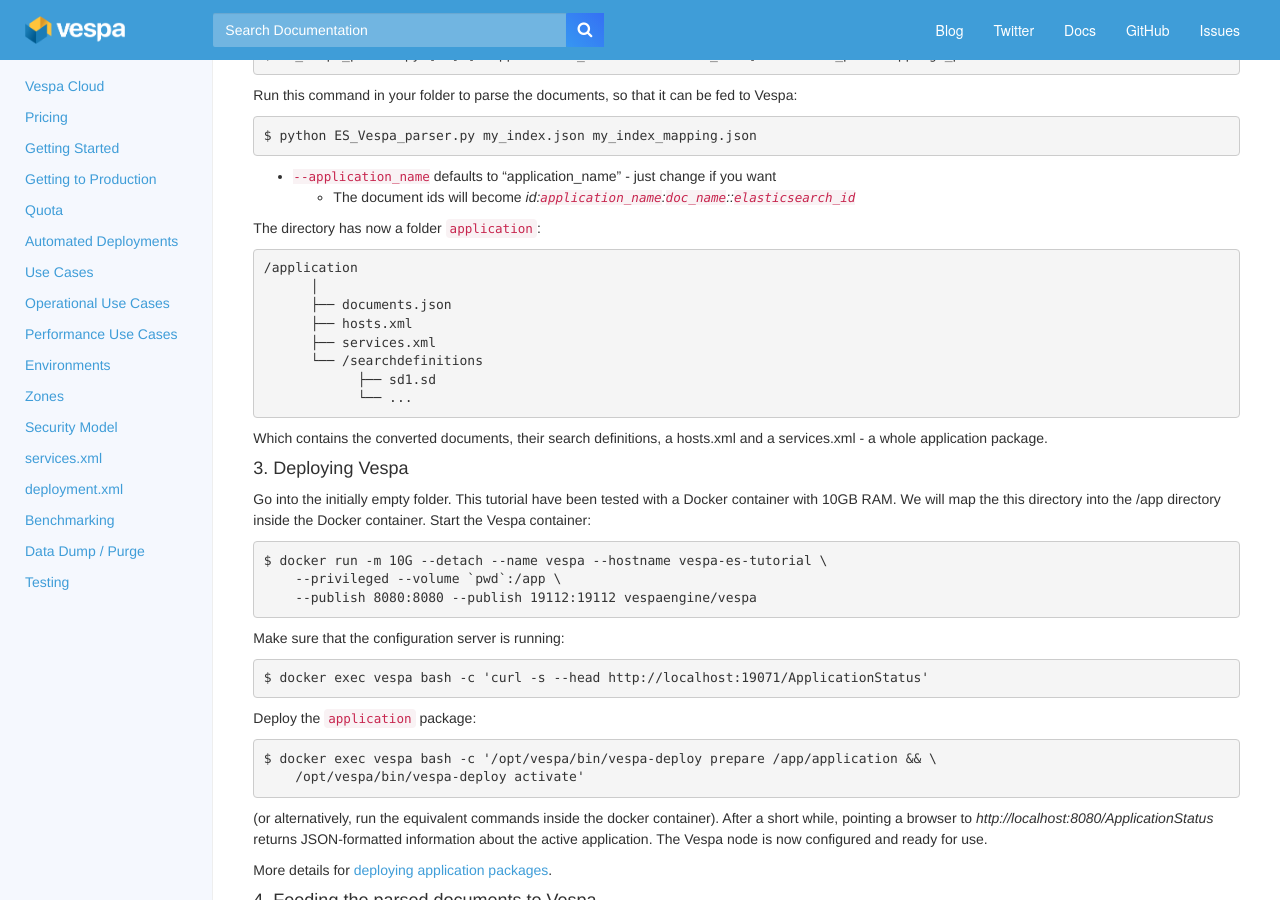
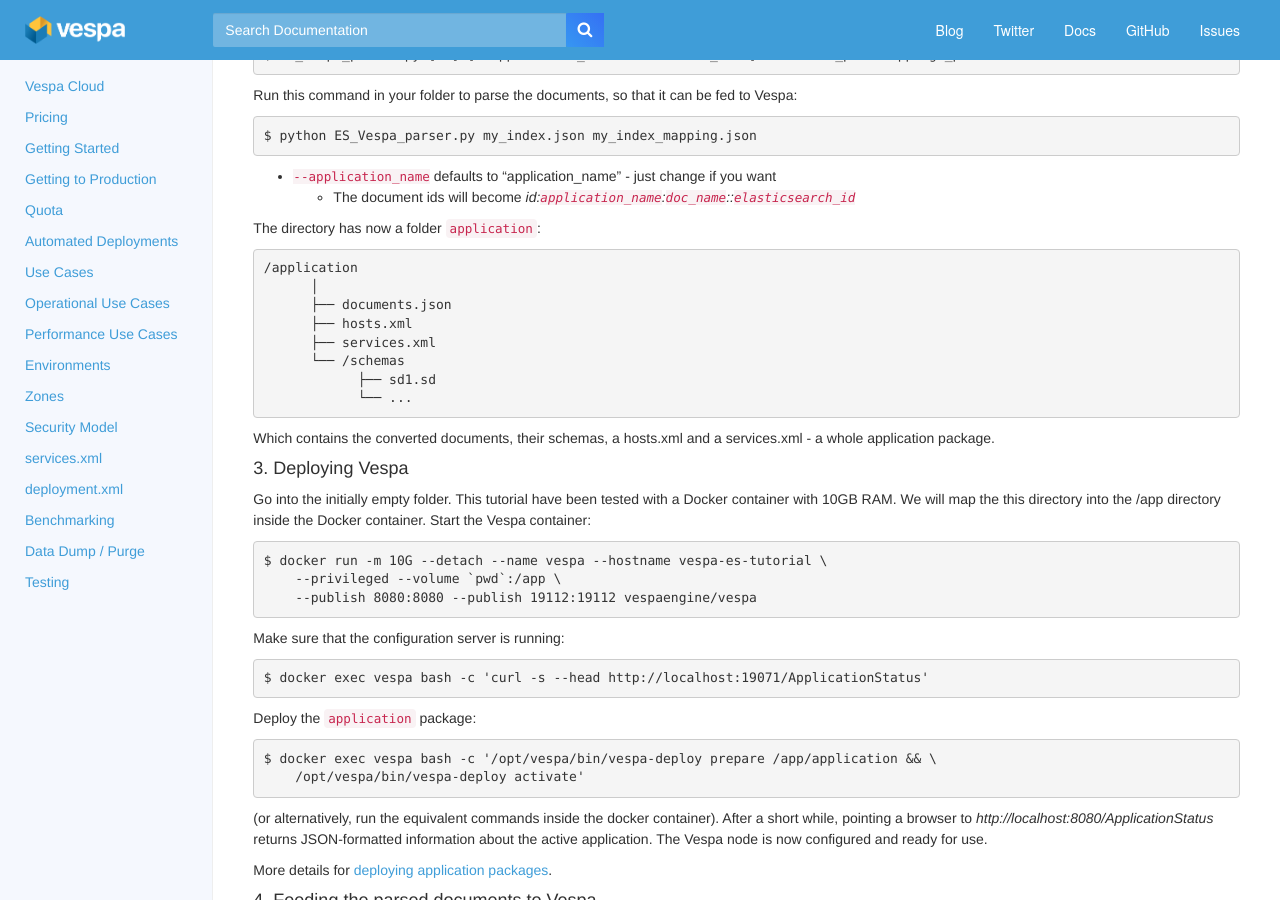
Before and after one commit to vespa-engine/cloud, a Jekyll site: the page built from migrating-from-elastic-search-to-vespa.md, in a window 1280 px wide and 900 px high, scrolled down 617 px. Built offline with Jekyll 4.4.1, drawn with Linux system fonts in a browser that asks for light colours.

Commit message:
less search def

````diff
--- a/data-dump.html
+++ b/data-dump.html
@@ -17,7 +17,7 @@ $ curl --cert data-plane-public-cert.pem --key data-plane-private-key.pem \
   "$ENDPOINT/document/v1/?cluster=$CLUSTER&fieldSet=%5Bid%5D"
 </pre>
 </p><p>
-From an ID, like <em>id:open:doc::open/documentation/search-definitions.html</em>,
+From an ID, like <em>id:open:doc::open/documentation/schemas.html</em>,
 extract
 <ul>
     <li>NAMESPACE: open</li>
@@ -81,7 +81,7 @@ $ gunzip -c open-doc-00001.data.gz | jq '[ .documents[] | {remove: .id} ]' | hea
 
 [
   {
-    "remove": "id:open:doc::open/documentation/search-definitions.html"
+    "remove": "id:open:doc::open/documentation/schemas.html"
   },
   {
     "remove": "id:open:doc::open/documentation/securing-your-vespa-installation.html"
--- a/migrating-from-elastic-search-to-vespa.md
+++ b/migrating-from-elastic-search-to-vespa.md
@@ -63,11 +63,11 @@ The directory has now a folder `application`:
       ├── documents.json
       ├── hosts.xml
       ├── services.xml
-      └── /searchdefinitions
+      └── /schemas
             ├── sd1.sd
             └── ...
 ```
-Which contains the converted documents, their search definitions, a hosts.xml and a services.xml -
+Which contains the converted documents, their schemas, a hosts.xml and a services.xml -
 a whole application package.
 
 
````
